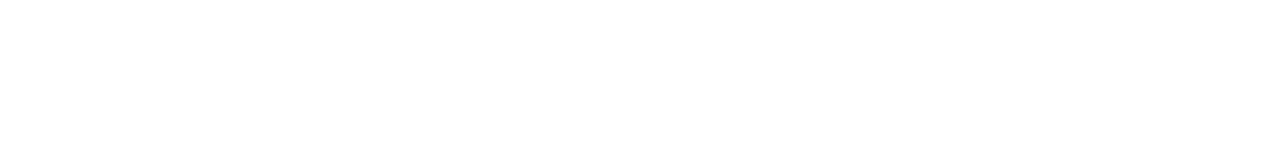
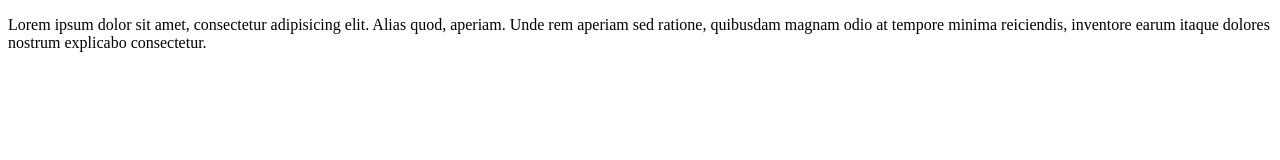
Before and after one commit to cynaguilar/mi_repositorio, a plain HTML site: page index2.html in a window 1280 px wide. Drawn offline with Linux system fonts and the light colour scheme.

Commit message:
Agregué paŕrafo al html

```diff
--- a/index2.html
+++ b/index2.html
@@ -2,9 +2,12 @@
 <html lang="en">
 <head>
 	<meta charset="UTF-8">
-	<title>dOCUMENTO 1</title>
+	<title>DOCUMENTO 1</title>
 
 </head>
 <body>
 
+	<p>Lorem ipsum dolor sit amet, consectetur adipisicing elit. Alias quod, aperiam. Unde rem aperiam sed ratione, quibusdam magnam odio at tempore minima reiciendis, inventore earum itaque dolores nostrum explicabo consectetur.</p>
+
 </body>
+</html>
```
